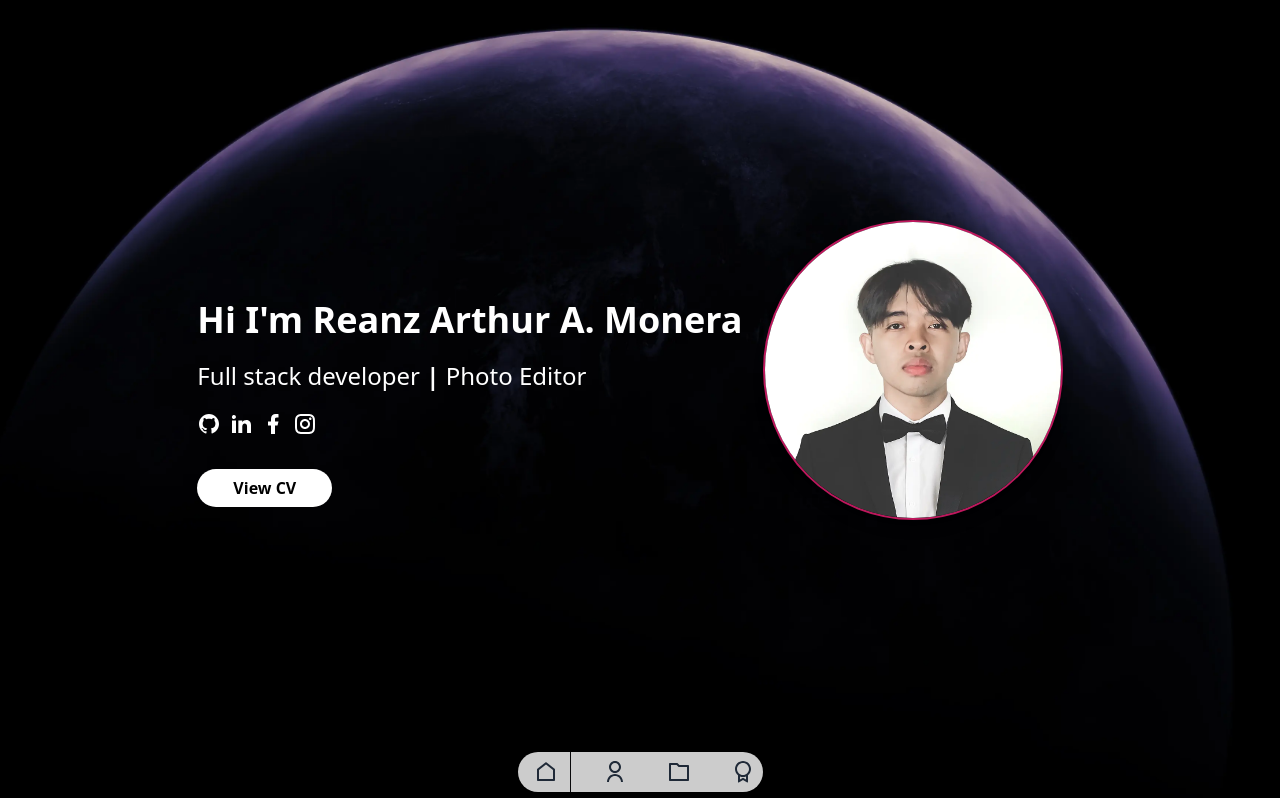
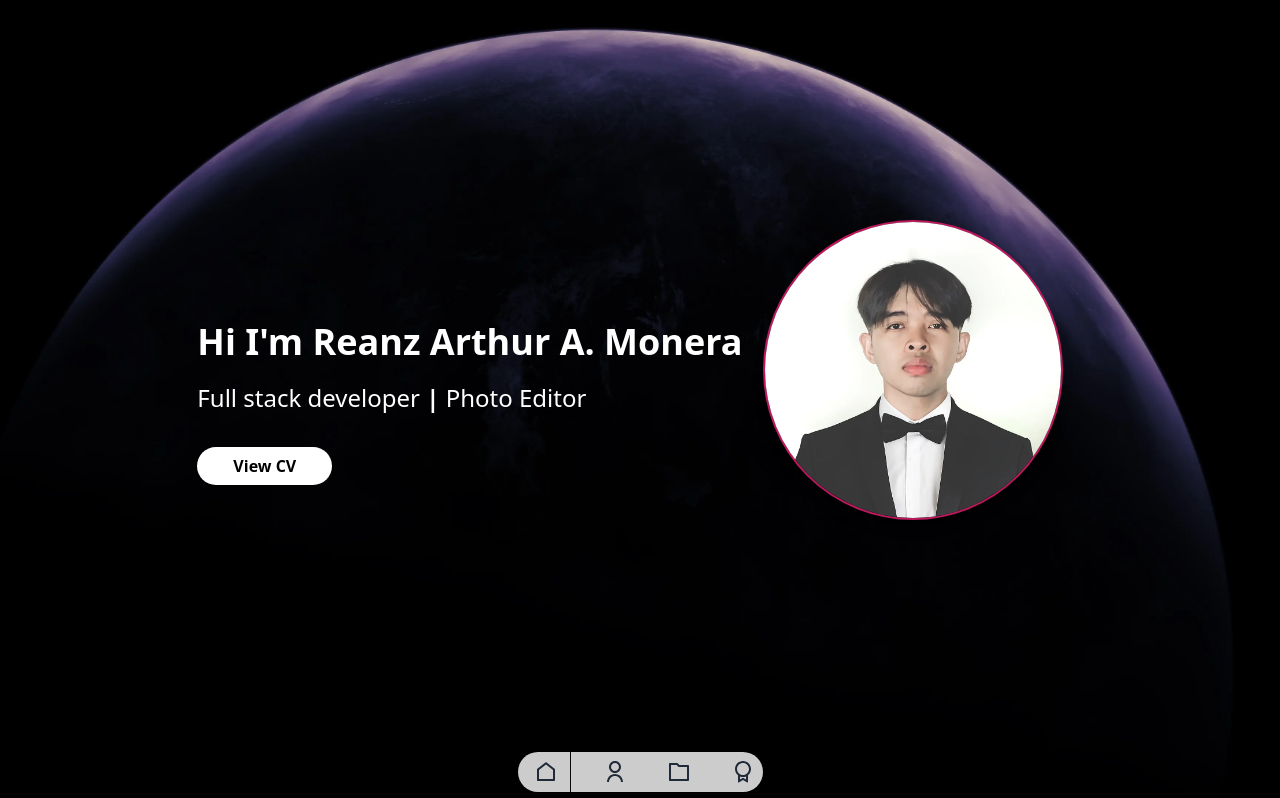
Before and after one commit to reqbahrf/MyPortfolio-react-app, a React (Vite) app: page / in a window 1280 px wide. Shown: the top 798 px of the page. Built offline with nearby package versions, Linux system fonts and the light colour scheme.

Commit message:
feat: Remove social media links from Home section

```diff
--- a/src/HomeSection.tsx
+++ b/src/HomeSection.tsx
@@ -5,12 +5,6 @@ import slide3 from '/assets/figma-project/slide3.webp';
 import slide4 from '/assets/figma-project/slide4.webp';
 import slide5 from '/assets/figma-project/slide5.webp';
 import { useEffect, useRef } from 'react';
-import {
-  RiGithubFill,
-  RiFacebookFill,
-  RiInstagramLine,
-  RiLinkedinFill,
-} from '@remixicon/react';
 
 import { LazyLoadImage } from 'react-lazy-load-image-component';
 import 'react-lazy-load-image-component/src/effects/blur.css';
@@ -75,32 +69,7 @@ export default function HomeSection() {
                 Editor
               </p>
             </div>
-            <div className='flex space-x-2 justify-center lg:justify-start'>
-              <a
-                href=''
-                className='group text-white hover:text-pink-700'
-              >
-                <RiGithubFill className='text-3xl'></RiGithubFill>
-              </a>
-              <a
-                href=''
-                className='group text-white hover:text-pink-700'
-              >
-                <RiLinkedinFill className='text-3xl'></RiLinkedinFill>
-              </a>
-              <a
-                href=''
-                className='group text-white hover:text-pink-700'
-              >
-                <RiFacebookFill className='text-3xl'></RiFacebookFill>
-              </a>
-              <a
-                href=''
-                className='group text-white hover:text-pink-700'
-              >
-                <RiInstagramLine className='text-3xl'></RiInstagramLine>
-              </a>
-            </div>
+
             <div className='text-center lg:text-start !mt-10'>
               <a
                 href='https://docs.google.com/document/d/17s6o-BsEe8exWWh_qno_6BJzvd8nbuCJ/edit?usp=sharing&ouid=114884687085173552646&rtpof=true&sd=true'
```
